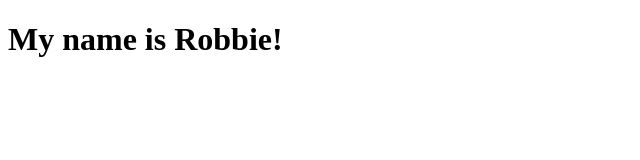
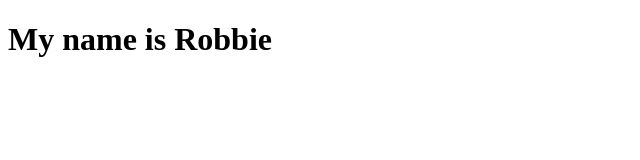
Before and after one commit to robbiebmccurdy/firstgithubproject, a plain HTML site: page index.html in a window 1280 px wide. Shown: the full height of the page, 0-640 px from the left. Drawn offline with Linux system fonts and the light colour scheme.

Commit message:
Remove exclamation marks

```diff
--- a/index.html
+++ b/index.html
@@ -7,6 +7,6 @@
     <title>Document</title>
 </head>
 <body>
-    <h1>My name is Robbie!</h1>
+    <h1>My name is Robbie</h1>
 </body>
 </html>
```
